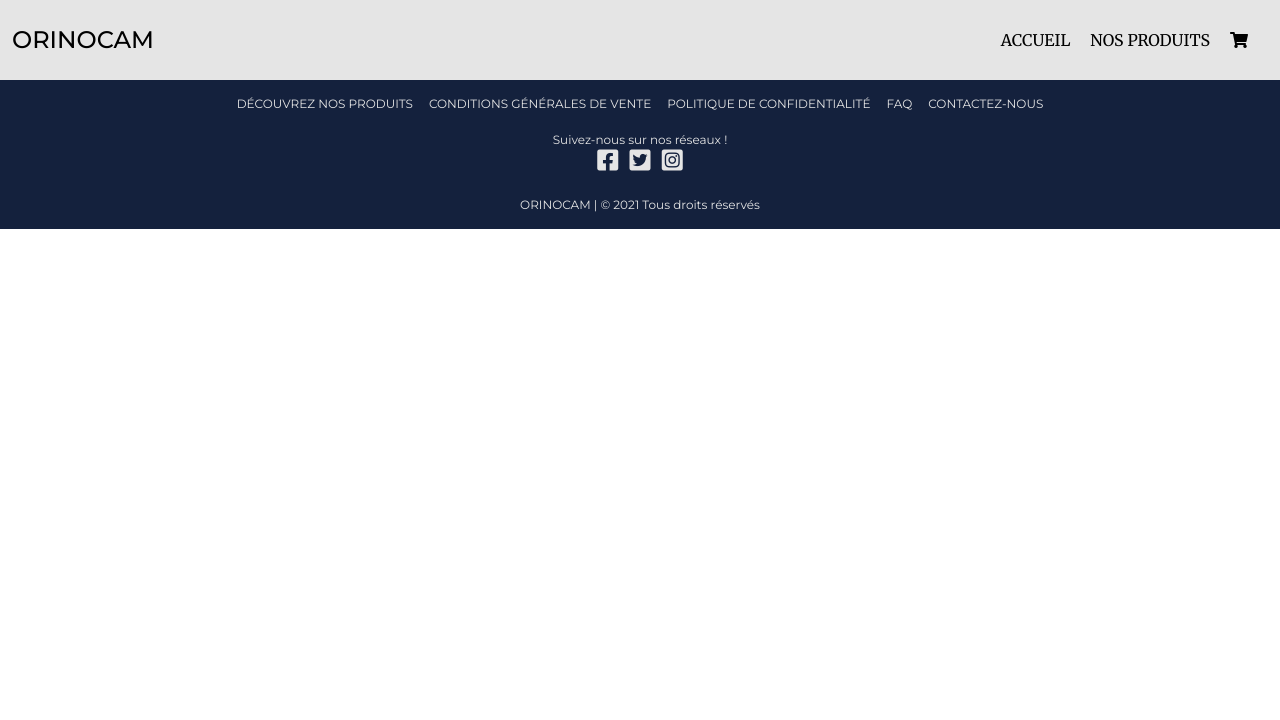
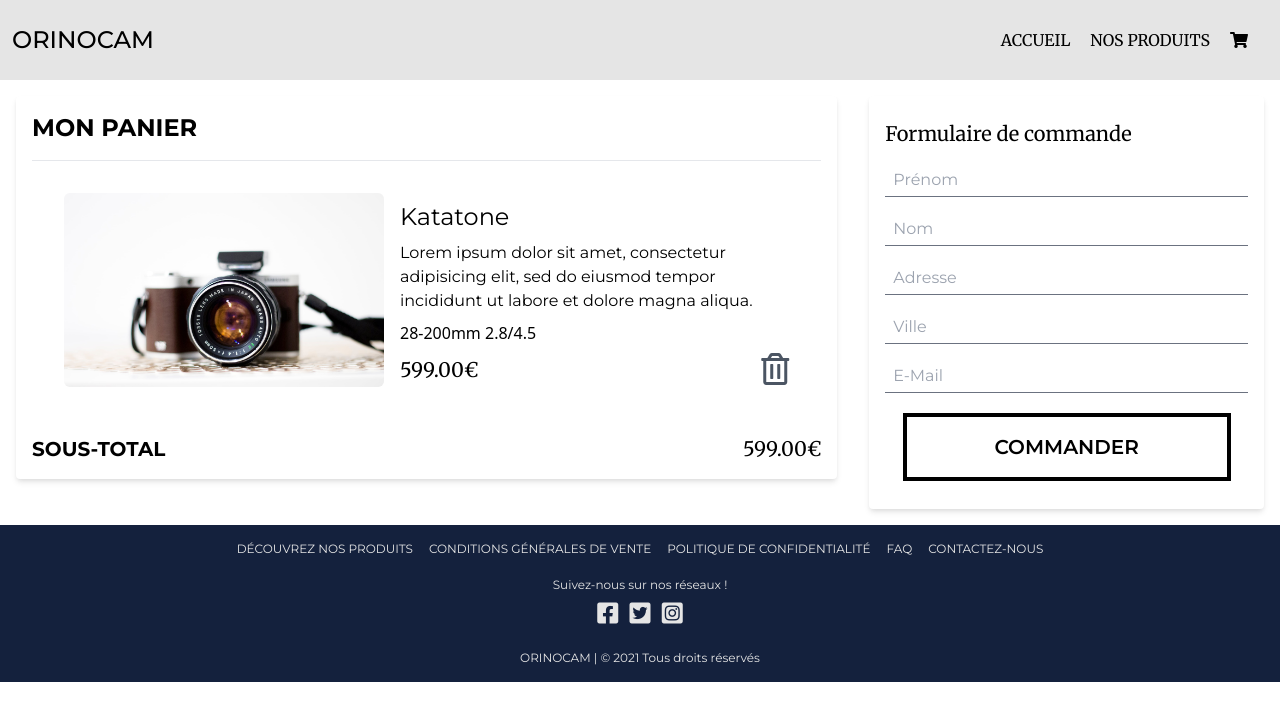
Before and after one commit to AnthonyAzzati/AnthonyAzzati.github.io, a website: page public/views/mon-panier.html in a window 1280 px wide. Drawn offline with nearby package versions, Linux system fonts and the light colour scheme.

Commit message:
Création page "mon-panier.html" et de ses composans

```diff
--- a/public/views/mon-panier.html
+++ b/public/views/mon-panier.html
@@ -4,7 +4,7 @@
     <meta charset="UTF-8">
     <meta name="viewport" content="width=device-width, initial-scale=1.0">
 
-    <title>Orinocam</title>
+    <title>Panier | ORINOCAM</title>
 
     <link rel="preconnect" href="https://fonts.gstatic.com">
     <link href="https://fonts.googleapis.com/css2?family=Merriweather:ital,wght@0,300;0,400;0,700;0,900;1,300;1,400;1,700;1,900&family=Montserrat:ital,wght@0,100;0,200;0,300;0,400;0,500;0,600;0,700;0,800;0,900;1,100;1,200;1,300;1,400;1,500;1,600;1,700;1,800;1,900&display=swap" rel="stylesheet">
@@ -14,23 +14,23 @@
 </head>
 
 <body>
-    <section class="flex flex-col bg-platinum">
+    <div class="flex flex-col bg-platinum">
         <header class="container mx-auto p-3 merriweather oxford font-medium">
             <nav class="flex flex-col md:flex-row md:justify-between">
                 <div class="flex flex-row justify-between">
-                    <a href="index.html" class="my-auto w-auto uppercase text-2xl montserrat cursor-pointer hover:text-yellow-500 transition">Orinocam</a>
+                    <a href="../index.html" class="my-auto w-auto uppercase text-2xl montserrat cursor-pointer hover:text-yellow-500 transition">Orinocam</a>
                     <p id="menuBtn" class="md:hidden">
                         <i class="fas fa-bars fa-2x cursor-pointer"></i>
                     </p>
                 </div>
                 <ul class="hidden md:flex md:flex-row text-center transition" id="mobileMenu">
                     <li class="py-4 md:pr-5 uppercase text-l cursor-pointer hover:text-yellow-500 transition">
-                        <a href="index.html">
+                        <a href="../index.html">
                             Accueil
                         </a>
                     </li>
                     <li class="py-4 md:pr-5 uppercase text-l cursor-pointer hover:text-yellow-500 transition">
-                        <a href="./views/nos-produits.html">
+                        <a href="./nos-produits.html">
                             Nos produits
                         </a>
                     </li>
@@ -42,9 +42,82 @@
                 </ul>
             </nav>
         </header>
-    </section>
+    </div>
 
 
+    <div class="flex flex-col md:flex-row h-full">
+        <div class="container w-full md:w-1/2 lg:w-2/3">
+            <div class="flex flex-col bg-white rounded m-4 p-4 shadow-md">
+                <p class="uppercase text-2xl font-bold montserrat">
+                    Mon panier
+                </p>
+                <hr class="mt-4">
+                <figure class="flex flex-col lg:flex-row rounded-md mt-4 p-4 w-1/1 lg:m-4">
+                    <img src="../../images/vcam_5.jpg" class="w-80 h-auto object-cover rounded-md" alt="Photo d'une caméra vintage de la marque Zeiss">
+                    <figcaption class="flex flex-col lg:justify-between lg:pl-4 w-full">
+                        <h2 class="text-2xl pt-2 montserrat">
+                            Katatone
+                        </h2>
+                        <p class="py-2 montserrat">
+                            Lorem ipsum dolor sit amet, consectetur adipisicing elit, sed do eiusmod tempor incididunt ut labore et dolore magna aliqua.
+                        </p>
+                        <p>
+                            28-200mm 2.8/4.5
+                        </p>
+                        <div class="flex flex-row justify-between items-center mt-2">
+                            <h3 class="text-xl font-medium merriweather">
+                                599.00€
+                            </h3>
+                            <button>
+                                <i class="far fa-trash-alt fa-2x text-gray-600 hover:text-yellow-500 transition focus:border-none"></i>
+                            </button>
+                        </div>
+                    </figcaption>
+                </figure>
+                <section class="flex flex-row justify-between pt-4">
+                    <h4 class="uppercase montserrat font-bold text-xl">
+                        Sous-total
+                    </h4>
+                    <p class="merriweather text-xl font-medium">
+                        599.00€
+                    </p>
+                </section>
+            </div>
+        </div>
+
+        <div class="container w-full md:w-1/2 lg:w-1/3">
+        <div class="flex flex-col bg-white rounded m-4 p-4 shadow-md">
+            <p class="py-2 text-xl merriweather">
+                Formulaire de commande
+            </p>
+            <form action="" method="post" class="montserrat" id="">
+                <div class="py-2">
+                    <input class="w-full px-2 border-b focus:border-yellow-500 bg-transparent border-gray-500 p-1 transition-colors duration-300 ease-in-out focus:outline-none"
+                    type="text" name="" placeholder="Prénom" id="firstName" required/>
+                </div>
+                <div class="py-2">
+                    <input class="w-full px-2 border-b focus:border-yellow-500 bg-transparent border-gray-500 p-1 transition-colors duration-300 ease-in-out focus:outline-none"
+                    type="text" name="" placeholder="Nom" id="lastName" required/>
+                </div>
+                <div class="py-2">
+                    <input class="w-full px-2 border-b focus:border-yellow-500 bg-transparent border-gray-500 p-1 transition-colors duration-300 ease-in-out focus:outline-none"
+                    type="text" name="" placeholder="Adresse" id="address" required/>
+                </div>
+                <div class="py-2">
+                    <input class="w-full px-2 border-b focus:border-yellow-500 bg-transparent border-gray-500 p-1 transition-colors duration-300 ease-in-out focus:outline-none"
+                    type="text" name="" placeholder="Ville" id="city" required/>
+                </div>
+                <div class="py-2">
+                    <input class="w-full px-2 border-b focus:border-yellow-500 bg-transparent border-gray-500 p-1 transition-colors duration-300 ease-in-out focus:outline-none"
+                    type="email" name="" placeholder="E-Mail" id="email" required/>
+                </div>
+            </form>
+            <button class="ring-4 ring-black bg-white mx-auto my-4 p-4 w-80 text-black font-semibold text-xl uppercase montserrat hover:bg-black hover:text-white transition focus:outline-none">
+                Commander
+            </button>
+        </div>
+    </div>
+    </div>
 
 
 
@@ -80,7 +153,7 @@
                 </ul>
 
                 <div class="py-2 md:py-4">
-                    <h3>Suivez-nous sur nos réseaux !</h3>
+                    <h3 class="mb-2">Suivez-nous sur nos réseaux !</h3>
                     <a href="#">
                         <i class="fab fa-facebook-square fa-2x mr-2 hover:text-yellow-500 transition"></i>
                     </a>
```
Also changed, not shown: public/index.html (+3 -3 lines), public/views/nos-produits.html (+2 -2 lines), public/js/script.js (renamed from js/script.js), public/styles/style.css (line endings or trailing spaces).
